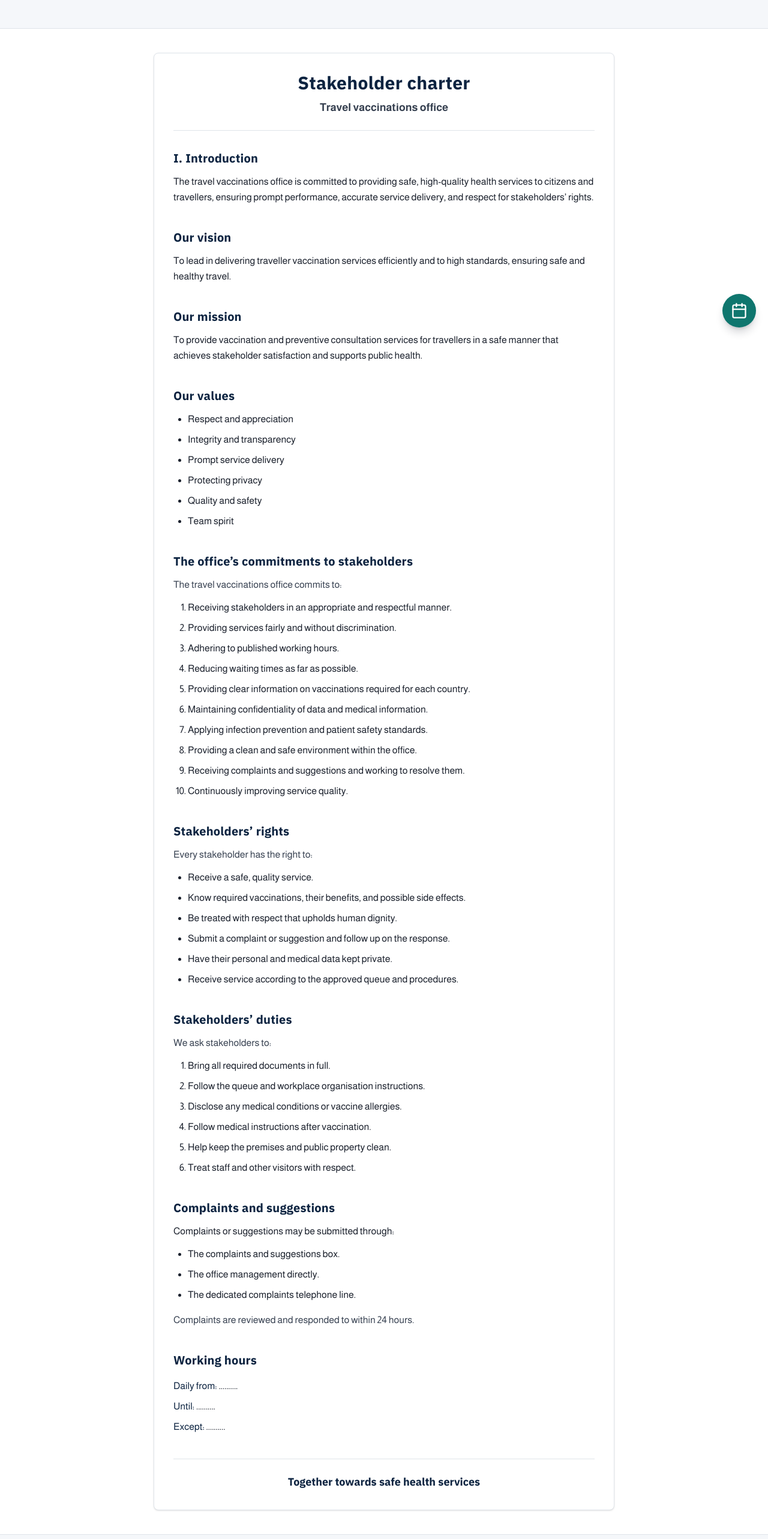
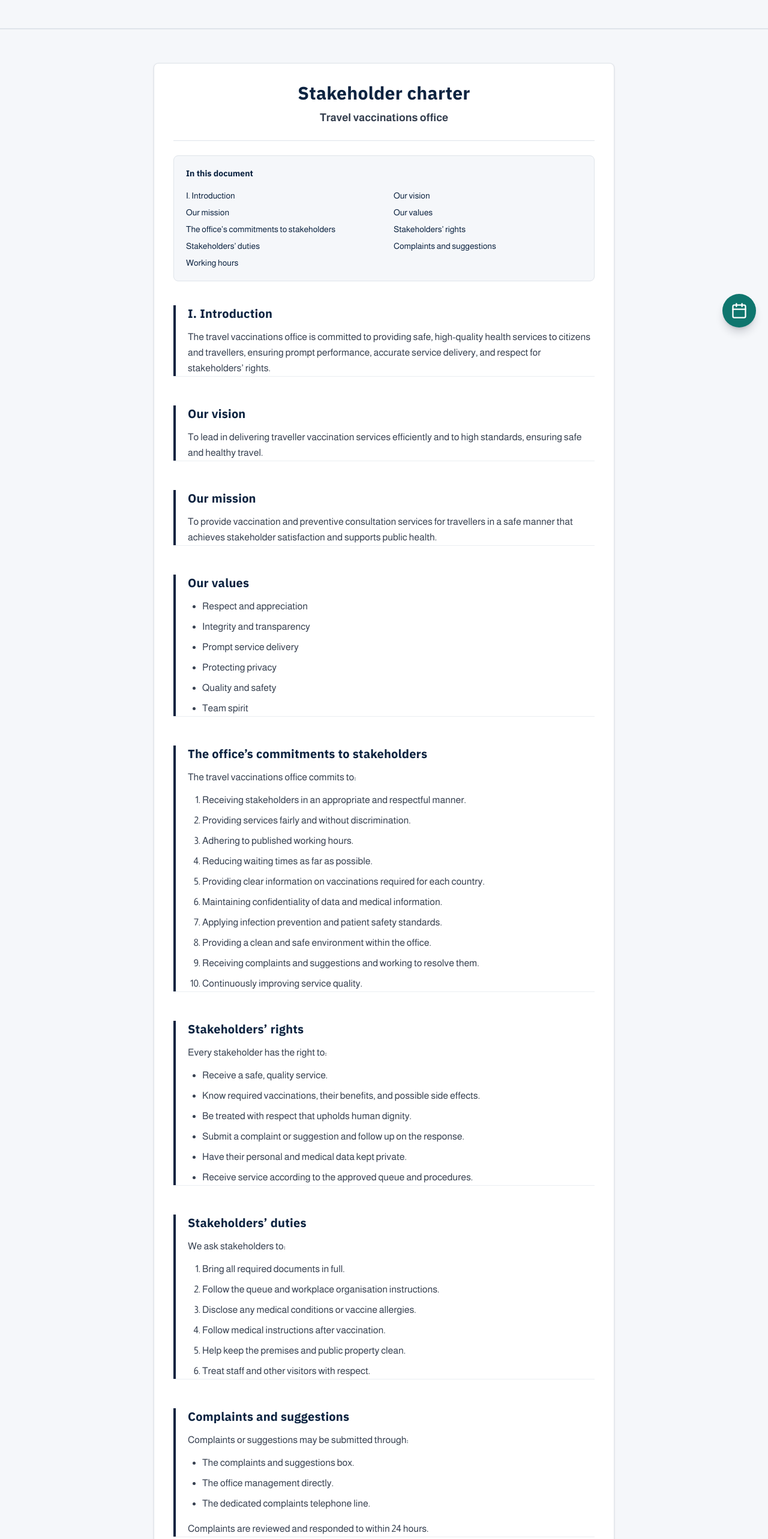
Before and after one commit to ahmed-hakim90/Cairo-Quarantine-Management, a Next.js app: page /en/charter in a window 1280 px wide. Shown: the part 234-2800 px from the top of the page at 60% size. Built offline with nearby package versions, Linux system fonts and the light colour scheme; no server answers.

Commit message:
Add Edits 2

```diff
--- a/app/[locale]/charter/page.tsx
+++ b/app/[locale]/charter/page.tsx
@@ -36,13 +36,17 @@ export default async function CharterPage({
       </ScrollReveal>
       <ScrollReveal>
         <section
-          className="mx-auto max-w-6xl px-4 py-10"
+          className="border-y border-gov-gray-200 bg-gov-gray-50 py-14"
           aria-labelledby="charter-document-heading"
         >
-          <h2 id="charter-document-heading" className="sr-only">
-            {charterDoc.title}
-          </h2>
-          <TravelerVaccinationsCharter locale={locale} document={charterDoc} />
+          <div className="mx-auto max-w-6xl px-4">
+            <TravelerVaccinationsCharter
+              locale={locale}
+              document={charterDoc}
+              titleHeadingId="charter-document-heading"
+              tocTitle={p.tocTitle}
+            />
+          </div>
         </section>
       </ScrollReveal>
     </>
--- a/app/[locale]/page.tsx
+++ b/app/[locale]/page.tsx
@@ -47,7 +47,7 @@ export default async function HomePage({
         />
       </ScrollReveal>
       <ScrollReveal>
-        <ImportantLinks locale={locale} content={m.importantLinks} />
+        <ImportantLinks content={m.importantLinks} />
       </ScrollReveal>
       <ScrollReveal>
         <HajjTravelerOfficesTable content={m.hajjTable} />
--- a/components/charter/TravelerVaccinationsCharter.tsx
+++ b/components/charter/TravelerVaccinationsCharter.tsx
@@ -1,9 +1,13 @@
 import type { TravelerVaccinationsOfficeCharter } from "@/data/traveler-vaccinations-office-charter";
 import type { Locale } from "@/lib/i18n/config";
+import type { ReactNode } from "react";
 
 type TravelerVaccinationsCharterProps = {
   locale: Locale;
   document: TravelerVaccinationsOfficeCharter;
+  tocTitle: string;
+  /** For `aria-labelledby` on the wrapping page section */
+  titleHeadingId?: string;
 };
 
 function articleLang(locale: Locale): string {
@@ -15,18 +19,68 @@ function articleDir(locale: Locale): "rtl" | "ltr" {
   return locale === "ar" ? "rtl" : "ltr";
 }
 
+function CharterBodySection({
+  headingId,
+  title,
+  isFirst,
+  children,
+}: {
+  headingId: string;
+  title: string;
+  isFirst?: boolean;
+  children: ReactNode;
+}) {
+  return (
+    <section
+      aria-labelledby={headingId}
+      className={
+        isFirst
+          ? undefined
+          : "border-t border-gov-gray-100 pt-12"
+      }
+    >
+      <div className="border-s-4 border-gov-navy ps-4 sm:ps-5">
+        <h3
+          id={headingId}
+          className="font-heading text-xl font-bold text-gov-navy"
+        >
+          {title}
+        </h3>
+        {children}
+      </div>
+    </section>
+  );
+}
+
 export function TravelerVaccinationsCharter({
   locale,
   document: d,
+  tocTitle,
+  titleHeadingId,
 }: TravelerVaccinationsCharterProps) {
+  const tocItems = [
+    { id: "charter-intro-heading", label: d.introduction.heading },
+    { id: "charter-vision-heading", label: d.vision.heading },
+    { id: "charter-mission-heading", label: d.mission.heading },
+    { id: "charter-values-heading", label: d.values.heading },
+    { id: "charter-commitments-heading", label: d.officeCommitments.heading },
+    { id: "charter-rights-heading", label: d.rights.heading },
+    { id: "charter-duties-heading", label: d.duties.heading },
+    { id: "charter-complaints-heading", label: d.complaints.heading },
+    { id: "charter-hours-heading", label: d.workingHours.heading },
+  ];
+
   return (
     <article
       lang={articleLang(locale)}
       dir={articleDir(locale)}
-      className="mx-auto max-w-3xl rounded-lg border border-gov-gray-200 bg-white p-6 shadow-sm sm:p-8"
+      className="mx-auto max-w-3xl rounded-lg border border-gov-gray-200 bg-white p-6 shadow-sm md:p-8"
     >
       <header className="border-b border-gov-gray-200 pb-6 text-center">
-        <h2 className="font-heading text-2xl font-bold text-gov-navy sm:text-3xl">
+        <h2
+          id={titleHeadingId}
+          className="font-heading text-2xl font-bold text-gov-navy sm:text-3xl"
+        >
           {d.title}
         </h2>
         <p className="mt-2 text-lg font-semibold text-gov-gray-700">
@@ -34,146 +88,138 @@ export function TravelerVaccinationsCharter({
         </p>
       </header>
 
-      <div className="mt-8 space-y-10 text-base leading-relaxed text-gov-gray-800">
-        <section aria-labelledby="charter-intro-heading">
-          <h3
-            id="charter-intro-heading"
-            className="font-heading text-xl font-bold text-gov-navy"
+      <nav
+        className="mt-6 rounded-lg border border-gov-gray-200 bg-gov-gray-50 p-4 sm:p-5"
+        aria-labelledby="charter-toc-heading"
       >
-            {d.introduction.heading}
-          </h3>
+        <p
+          id="charter-toc-heading"
+          className="font-heading text-sm font-bold text-gov-navy"
+        >
+          {tocTitle}
+        </p>
+        <ul className="mt-4 grid list-none gap-2 ps-0 text-sm sm:grid-cols-2 sm:gap-x-8">
+          {tocItems.map(({ id, label }) => (
+            <li key={id}>
+              <a
+                href={`#${id}`}
+                className="text-gov-navy underline-offset-2 transition-colors hover:text-gov-navy-deep hover:underline"
+              >
+                {label}
+              </a>
+            </li>
+          ))}
+        </ul>
+      </nav>
+
+      <div className="mt-10 space-y-0 text-base leading-relaxed text-gov-gray-700">
+        <CharterBodySection
+          headingId="charter-intro-heading"
+          title={d.introduction.heading}
+          isFirst
+        >
           <p className="mt-3">{d.introduction.body}</p>
-        </section>
+        </CharterBodySection>
 
-        <section aria-labelledby="charter-vision-heading">
-          <h3
-            id="charter-vision-heading"
-            className="font-heading text-xl font-bold text-gov-navy"
+        <CharterBodySection
+          headingId="charter-vision-heading"
+          title={d.vision.heading}
         >
-            {d.vision.heading}
-          </h3>
           <p className="mt-3">{d.vision.text}</p>
-        </section>
+        </CharterBodySection>
 
-        <section aria-labelledby="charter-mission-heading">
-          <h3
-            id="charter-mission-heading"
-            className="font-heading text-xl font-bold text-gov-navy"
+        <CharterBodySection
+          headingId="charter-mission-heading"
+          title={d.mission.heading}
         >
-            {d.mission.heading}
-          </h3>
           <p className="mt-3">{d.mission.text}</p>
-        </section>
+        </CharterBodySection>
 
-        <section aria-labelledby="charter-values-heading">
-          <h3
-            id="charter-values-heading"
-            className="font-heading text-xl font-bold text-gov-navy"
+        <CharterBodySection
+          headingId="charter-values-heading"
+          title={d.values.heading}
         >
-            {d.values.heading}
-          </h3>
-          <ul className="mt-3 list-disc space-y-2 ps-6">
+          <ul className="mt-3 list-disc space-y-2 ps-6 leading-relaxed">
             {d.values.items.map((item) => (
               <li key={item}>{item}</li>
             ))}
           </ul>
-        </section>
+        </CharterBodySection>
 
-        <section aria-labelledby="charter-commitments-heading">
-          <h3
-            id="charter-commitments-heading"
-            className="font-heading text-xl font-bold text-gov-navy"
+        <CharterBodySection
+          headingId="charter-commitments-heading"
+          title={d.officeCommitments.heading}
         >
-            {d.officeCommitments.heading}
-          </h3>
           <p className="mt-3 font-medium text-gov-gray-700">
             {d.officeCommitments.intro}
           </p>
-          <ol className="mt-3 list-decimal space-y-2 ps-6">
+          <ol className="mt-3 list-decimal space-y-2 ps-6 leading-relaxed">
             {d.officeCommitments.items.map((item) => (
               <li key={item}>{item}</li>
             ))}
           </ol>
-        </section>
+        </CharterBodySection>
 
-        <section aria-labelledby="charter-rights-heading">
-          <h3
-            id="charter-rights-heading"
-            className="font-heading text-xl font-bold text-gov-navy"
+        <CharterBodySection
+          headingId="charter-rights-heading"
+          title={d.rights.heading}
         >
-            {d.rights.heading}
-          </h3>
           <p className="mt-3 font-medium text-gov-gray-700">{d.rights.intro}</p>
-          <ul className="mt-3 list-disc space-y-2 ps-6">
+          <ul className="mt-3 list-disc space-y-2 ps-6 leading-relaxed">
             {d.rights.items.map((item) => (
               <li key={item}>{item}</li>
             ))}
           </ul>
-        </section>
+        </CharterBodySection>
 
-        <section aria-labelledby="charter-duties-heading">
-          <h3
-            id="charter-duties-heading"
-            className="font-heading text-xl font-bold text-gov-navy"
+        <CharterBodySection
+          headingId="charter-duties-heading"
+          title={d.duties.heading}
         >
-            {d.duties.heading}
-          </h3>
           <p className="mt-3 font-medium text-gov-gray-700">{d.duties.intro}</p>
-          <ol className="mt-3 list-decimal space-y-2 ps-6">
+          <ol className="mt-3 list-decimal space-y-2 ps-6 leading-relaxed">
             {d.duties.items.map((item) => (
               <li key={item}>{item}</li>
             ))}
           </ol>
-        </section>
+        </CharterBodySection>
 
-        <section aria-labelledby="charter-complaints-heading">
-          <h3
-            id="charter-complaints-heading"
-            className="font-heading text-xl font-bold text-gov-navy"
+        <CharterBodySection
+          headingId="charter-complaints-heading"
+          title={d.complaints.heading}
         >
-            {d.complaints.heading}
-          </h3>
           <p className="mt-3">{d.complaints.intro}</p>
-          <ul className="mt-3 list-disc space-y-2 ps-6">
+          <ul className="mt-3 list-disc space-y-2 ps-6 leading-relaxed">
             {d.complaints.channels.map((item) => (
               <li key={item}>{item}</li>
             ))}
           </ul>
           <p className="mt-4 text-gov-gray-700">{d.complaints.responseWithin}</p>
-        </section>
+        </CharterBodySection>
 
-        <section aria-labelledby="charter-hours-heading">
-          <h3
-            id="charter-hours-heading"
-            className="font-heading text-xl font-bold text-gov-navy"
+        <CharterBodySection
+          headingId="charter-hours-heading"
+          title={d.workingHours.heading}
         >
-            {d.workingHours.heading}
-          </h3>
-          <ul className="mt-4 space-y-2">
-            <li>
-              <span className="font-medium text-gov-navy">
+          <dl className="mt-4 grid gap-3 sm:max-w-xl sm:grid-cols-[minmax(0,auto)_1fr] sm:gap-x-6 sm:gap-y-3">
+            <dt className="font-medium text-gov-navy">
               {d.workingHours.dailyFromLabel}
-              </span>{" "}
-              {d.workingHours.from}
-            </li>
-            <li>
-              <span className="font-medium text-gov-navy">
+            </dt>
+            <dd>{d.workingHours.from}</dd>
+            <dt className="font-medium text-gov-navy">
               {d.workingHours.dailyToLabel}
-              </span>{" "}
-              {d.workingHours.to}
-            </li>
-            <li>
-              <span className="font-medium text-gov-navy">
+            </dt>
+            <dd>{d.workingHours.to}</dd>
+            <dt className="font-medium text-gov-navy">
               {d.workingHours.exceptLabel}
-              </span>{" "}
-              {d.workingHours.except}
-            </li>
-          </ul>
-        </section>
+            </dt>
+            <dd>{d.workingHours.except}</dd>
+          </dl>
+        </CharterBodySection>
       </div>
 
-      <footer className="mt-10 border-t border-gov-gray-200 pt-6 text-center">
-        <p className="font-heading text-lg font-bold text-gov-navy">
+      <footer className="mt-12 border-t border-gov-gray-200 pt-8 text-center">
+        <p className="font-heading text-base font-semibold text-balance text-gov-navy sm:text-lg">
           {d.closing}
         </p>
       </footer>
--- a/lib/i18n/messages.ts
+++ b/lib/i18n/messages.ts
@@ -164,6 +164,7 @@ export type Messages = {
       metaTitle: string;
       heading: string;
       description: string;
+      tocTitle: string;
     };
   };
 };
@@ -381,6 +382,7 @@ const ar: Messages = {
       heading: "ميثاق المتعاملين",
       description:
         "ميثاق مكتب تطعيمات المسافرين: التزامات المكتب وحقوق وواجبات المتعاملين وآلية الشكاوى والمقترحات.",
+      tocTitle: "في هذه الوثيقة",
     },
   },
 };
@@ -601,6 +603,7 @@ const en: Messages = {
       heading: "Stakeholder charter",
       description:
         "Charter of the travel vaccinations office: commitments to the public, stakeholder rights and duties, and how complaints and suggestions are handled.",
+      tocTitle: "In this document",
     },
   },
 };
@@ -812,6 +815,7 @@ const zh: Messages = {
       heading: "利益相关方章程",
       description:
         "旅客接种门诊章程：对公众的承诺、权利与义务，以及投诉与建议处理机制。",
+      tocTitle: "本文档结构",
     },
   },
 };
```
Also changed, not shown: components/home/ImportantLinks.tsx (+11 -8 lines), data/hajj-traveler-offices-cairo.ts (+42 -42 lines). Lines whose indentation alone changed are shown as unchanged.
